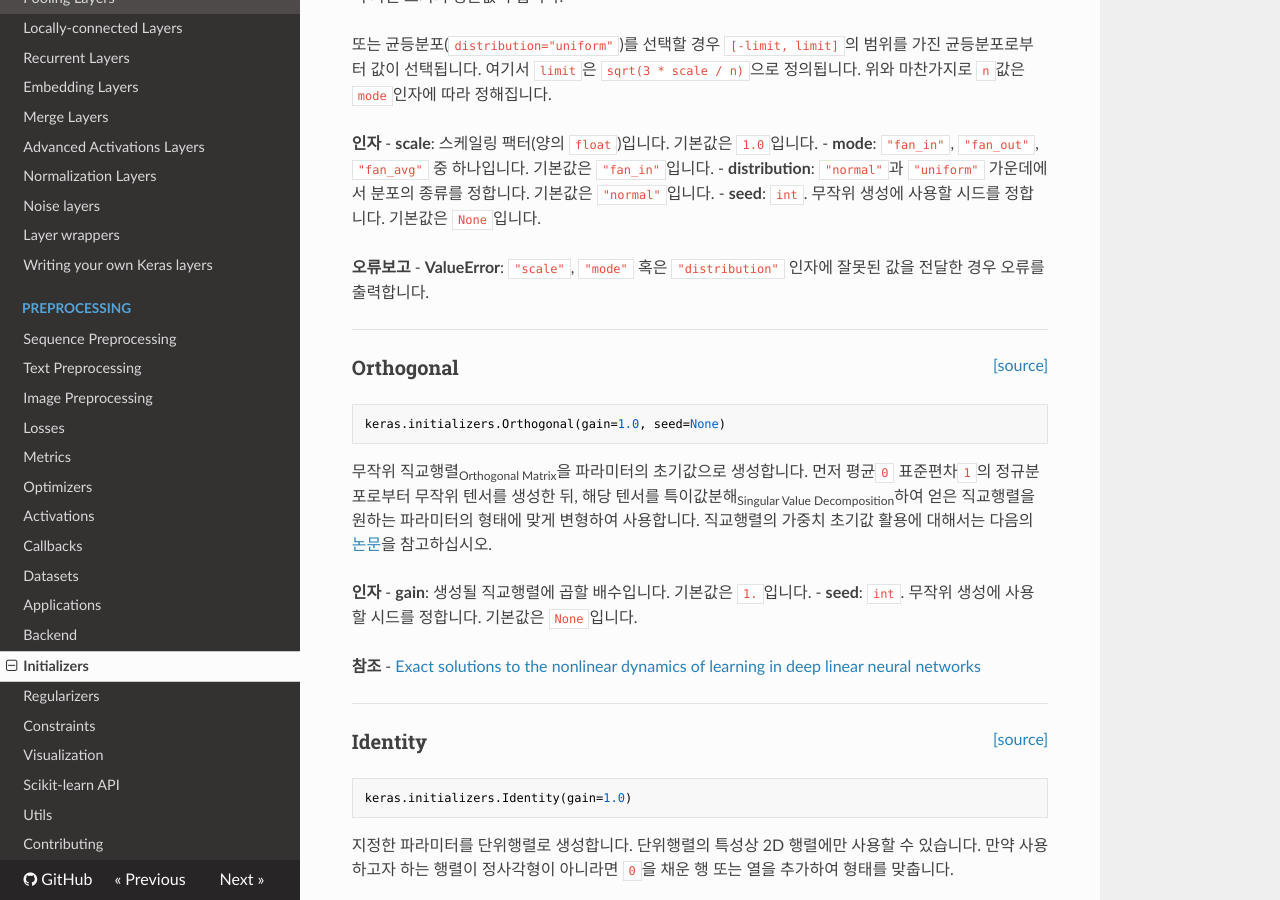
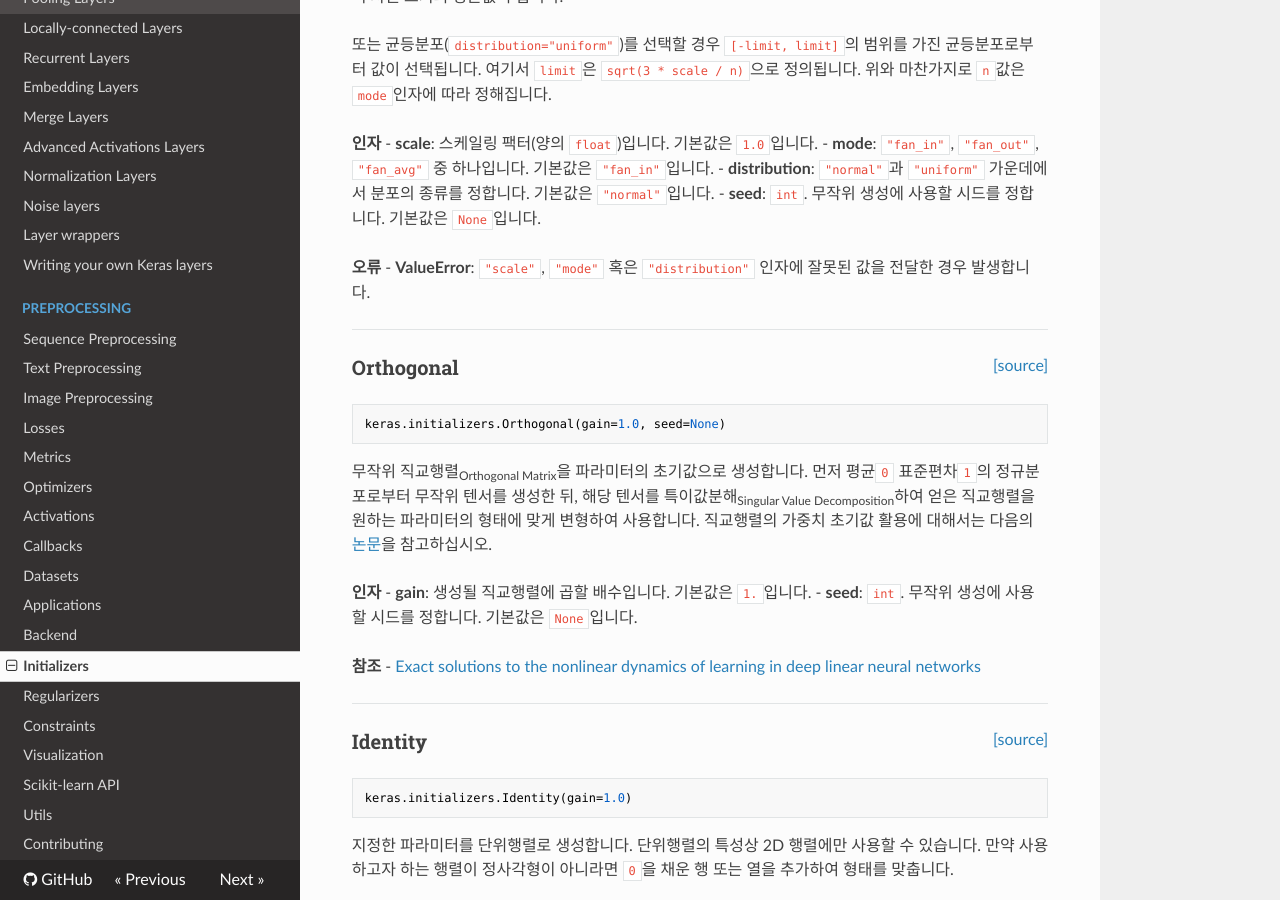
Before and after one commit to keras-team/keras-docs-ko, an MkDocs documentation site: the page built from sources/initializers.md, in a window 1280 px wide and 900 px high, scrolled down 2467 px. Built offline with MkDocs 1.6.1, drawn with Linux system fonts in a browser that asks for light colours; nearby versions of some CDN libraries.

Commit message:
Correct document format

```diff
--- a/sources/initializers.md
+++ b/sources/initializers.md
@@ -106,8 +106,8 @@
 - __distribution__: `"normal"`과 `"uniform"` 가운데에서 분포의 종류를 정합니다. 기본값은 `"normal"`입니다.
 - __seed__: `int`. 무작위 생성에 사용할 시드를 정합니다. 기본값은 `None`입니다.
 
-__오류보고__
-- __ValueError__: `"scale"`, `"mode"` 혹은 `"distribution"` 인자에 잘못된 값을 전달한 경우 오류를 출력합니다.
+__오류__
+- __ValueError__: `"scale"`, `"mode"` 혹은 `"distribution"` 인자에 잘못된 값을 전달한 경우 발생합니다.
 
 ----
 <span style="float:right;">[[source]](https://github.com/keras-team/keras/blob/master/keras/initializers.py#L229)</span>
@@ -149,6 +149,7 @@
 - __seed__: `int`. 무작위 생성에 사용할 시드를 정합니다. 기본값은 `None`입니다.
 
 __반환값__
+
 Glorot 정규분포 방식을 따르는 초기값 생성 함수.
 
 __참조__
@@ -167,6 +168,7 @@
 - __seed__: `int`. 무작위 생성에 사용할 시드를 정합니다. 기본값은 `None`입니다.
 
 __반환값__
+
 Glorot 균등분포 방식을 따르는 초기값 생성 함수.
 
 __참조__
@@ -185,6 +187,7 @@
 - __seed__: `int`. 무작위 생성에 사용할 시드를 정합니다. 기본값은 `None`입니다.
 
 __반환값__
+
 He 정규분포 방식을 따르는 초기값 생성 함수.
 
 __참조__
@@ -203,6 +206,7 @@
 - __seed__: `int`. 무작위 생성에 사용할 시드를 정합니다. 기본값은 `None`입니다.
 
 __반환값__
+
 He 균등분포 방식을 따르는 초기값 생성 함수.
 
 __참조__
@@ -221,6 +225,7 @@
 - __seed__: `int`. 무작위 생성에 사용할 시드를 정합니다. 기본값은 `None`입니다.
 
 __반환값__
+
 LeCun 정규분포 방식을 따르는 초기값 생성 함수.
 
 __참조__
@@ -240,6 +245,7 @@
 - __seed__: `int`. 무작위 생성에 사용할 시드를 정합니다. 기본값은 `None`입니다.
 
 __반환값__
+
 LeCun 균등분포 방식을 따르는 초기값 생성 함수.
 
 __참조__
```
